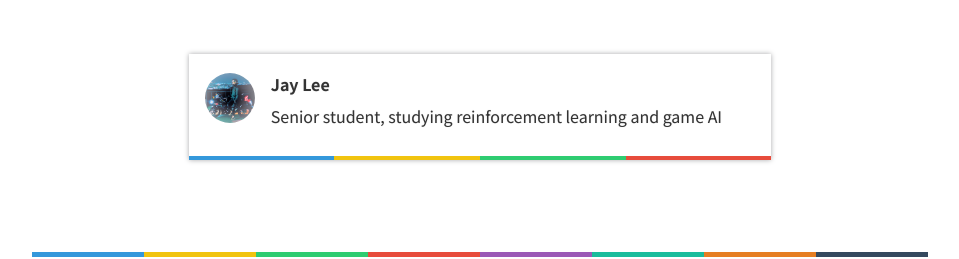
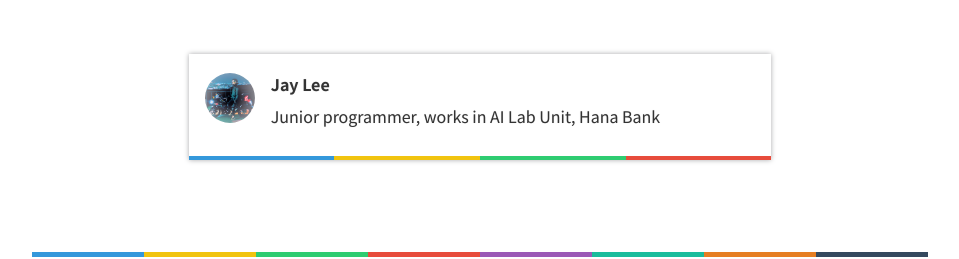
Before and after one commit to Clarit7/clarit7.github.io, a Jekyll site: the page built from _posts/2021-01-04-tensorboard_bind_all.md, in a window 1280 px wide. Shown: the part 805-1064 px from the top of the page, without its empty margins (160-1119 px from the left). Built offline with Jekyll 4.4.1, drawn with Linux system fonts in a browser that asks for light colours; some web fonts are replaced; comment, search, counter and statistics services are not loaded.

Commit message:
Update _config.yml

```diff
--- a/_config.yml
+++ b/_config.yml
@@ -25,7 +25,7 @@ color-2: '#26B99A'
 # Author pictre 100x100 --> keep it inside img folder.
 author-image: 'author.jpg'
 author-name: 'Jay Lee'
-author-about: 'Senior student, studying reinforcement learning and game AI'
+author-about: 'Junior programmer, works in AI Lab Unit, Hana Bank'
 
 # Build settings
 markdown: kramdown
```
